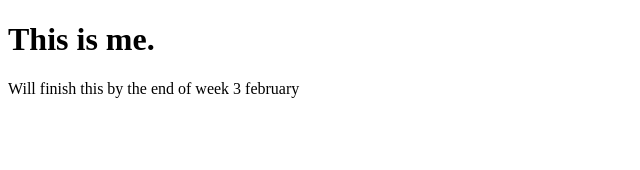
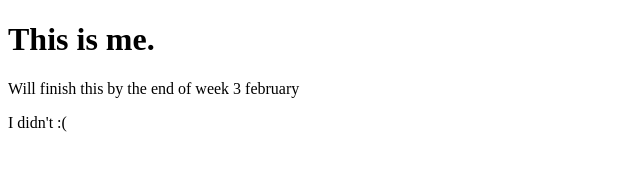
Before and after one commit to YeahmanS/yeahmans.github.io, a plain HTML site: page index.html in a window 1280 px wide. Shown: the full height of the page, 0-640 px from the left. Drawn offline with Linux system fonts and the light colour scheme.

Commit message:
Update index.html

```diff
--- a/index.html
+++ b/index.html
@@ -8,6 +8,8 @@
 <h1>This is me.</h1>
 <p>Will finish this by the end of week 3 february</p>
 
+<p> I didn't :( </p>
+
 
 </body>
 </html>
```
